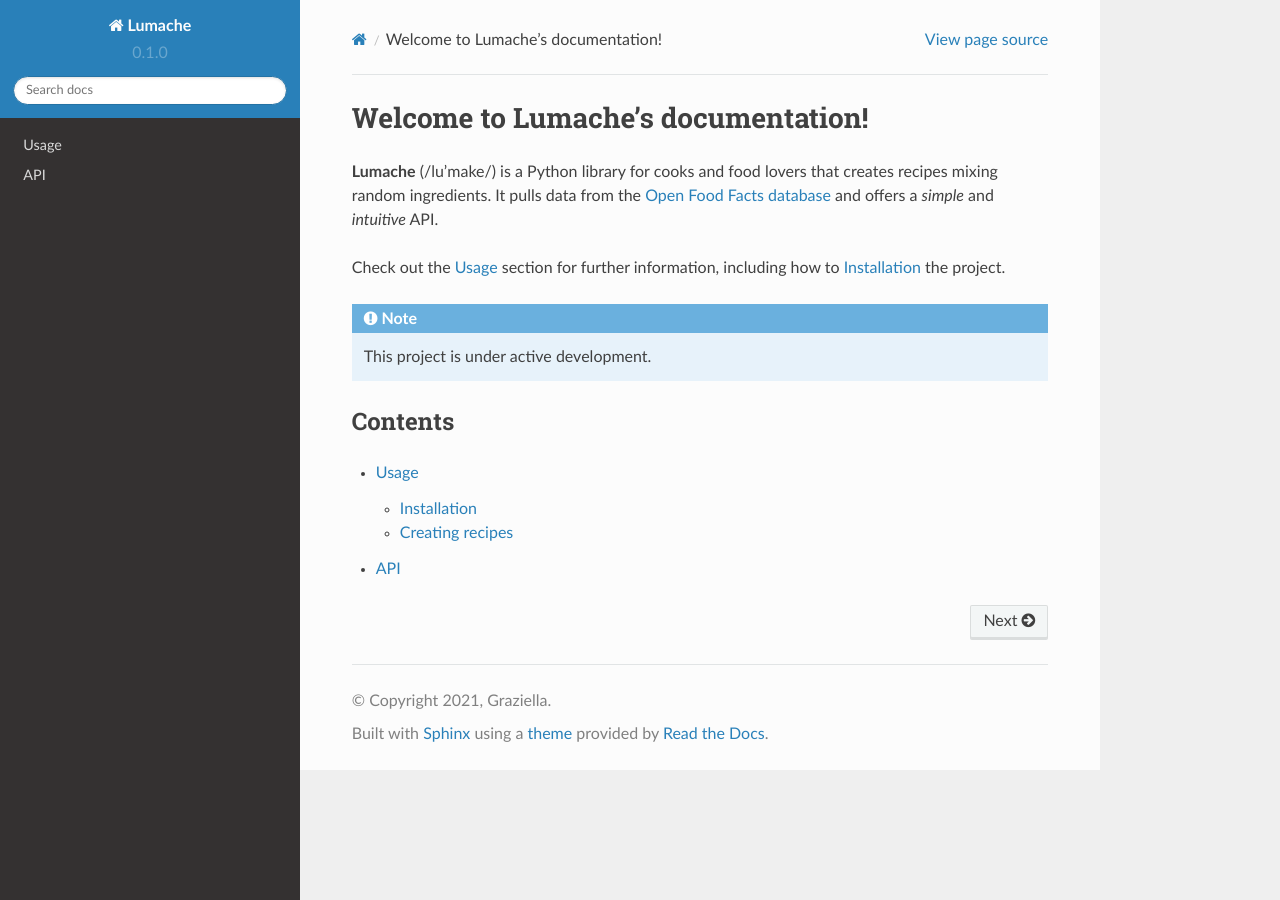
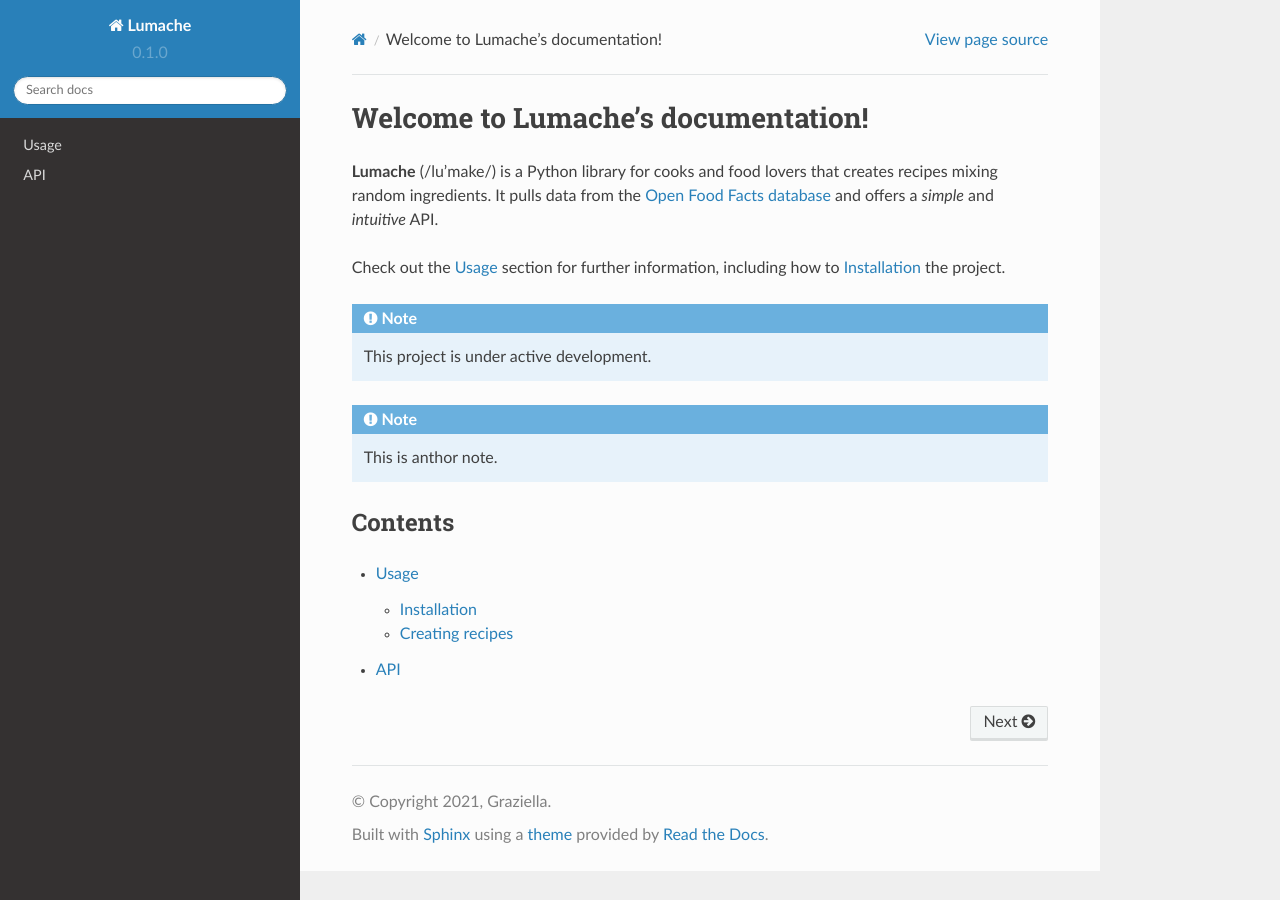
Before and after one commit to eliaskarlsson/rtd, a Sphinx documentation site: the page built from docs/source/index.rst, in a window 1280 px wide. Built offline with Sphinx 7.4.7 and the Read the Docs theme 2.0.0, drawn with Linux system fonts in a browser that asks for light colours.

Commit message:
Update index.rst

```diff
--- a/docs/source/index.rst
+++ b/docs/source/index.rst
@@ -13,6 +13,10 @@
 
    This project is under active development.
 
+.. note::
+
+   This is anthor note.
+
 Contents
 --------
 
```
